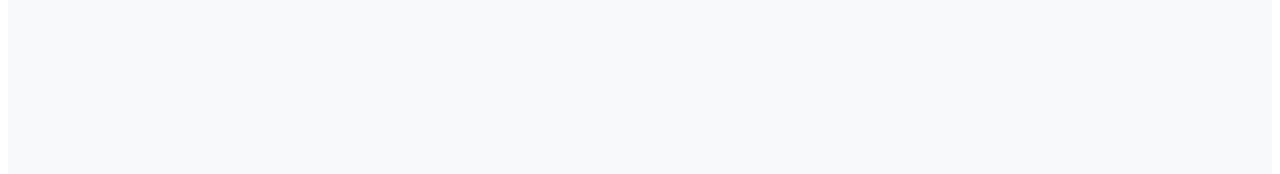
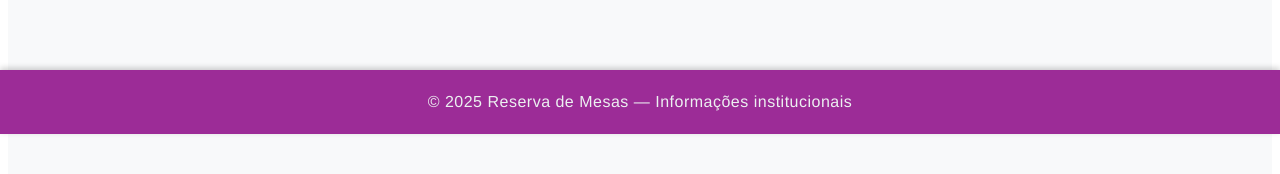
Before and after one commit to olavo-goes/ProjetoPTAS_PTAC, a React (Vite) app in the folder frontend-novo/: page /area-logada in a window 1280 px wide. Shown: the part 666-840 px from the top of the page. Built offline with nearby package versions, Linux system fonts and the light colour scheme; no server answers.

Commit message:
Ajuste final.
Implementação do Footer em AreaLogada e Cardapio.

```diff
--- a/frontend-novo/src/Components/Footer.jsx
+++ b/frontend-novo/src/Components/Footer.jsx
@@ -0,0 +1,12 @@
+import React from "react";
+import styles from "./Footer.module.css";
+
+function Footer({ text }) {
+  return (
+    <footer className={styles.footer}>
+      <p className={styles.text}>{text}</p>
+    </footer>
+  );
+}
+
+export default Footer;
--- /dev/null
+++ b/frontend-novo/src/Components/Footer.module.css
@@ -0,0 +1,42 @@
+.footer {
+  position: fixed;
+  bottom: 0;
+  left: 0;
+  width: 100%;
+  height: 4rem;
+  background-color: #9c2c97;
+  color: white;
+  display: flex;
+  justify-content: center;
+  align-items: center;
+  padding: 0 20px;
+  box-shadow: 0 -2px 6px rgba(0, 0, 0, 0.2);
+  z-index: 1000;
+  box-sizing: border-box;
+}
+
+.text {
+  font-size: 16px;
+  font-weight: 500;
+  font-family: 'Franklin Gothic Medium', 'Arial Narrow', Arial, sans-serif;
+  letter-spacing: 0.5px;
+  color: #ecf0f1;
+  transition: color 0.3s ease, transform 0.2s ease;
+}
+
+.text:hover {
+  color: #1abc9c;
+  transform: translateY(-2px);
+}
+
+@media (max-width: 768px) {
+  .footer {
+    height: auto;
+    padding: 10px;
+    text-align: center;
+  }
+
+  .text {
+    font-size: 14px;
+  }
+}
--- a/frontend-novo/src/pages/AreaLogada.jsx
+++ b/frontend-novo/src/pages/AreaLogada.jsx
@@ -2,6 +2,7 @@ import React, { useEffect, useState } from "react";
 import { Link } from "react-router-dom";
 import styles from "../styles/AreaLogada.module.css";
 import Header from "../Components/Header";
+import Footer from "../Components/Footer";
 import api from "../services/api";
 
 function AreaLogada() {
@@ -57,8 +58,8 @@ function AreaLogada() {
           status: reservaAtiva ? "ocupada" : "disponível",
           horario: reservaAtiva
             ? `${String(new Date(reservaAtiva.data).getHours()).padStart(2, "0")}:${String(
-                new Date(reservaAtiva.data).getMinutes()
-              ).padStart(2, "0")}`
+              new Date(reservaAtiva.data).getMinutes()
+            ).padStart(2, "0")}`
             : null
         };
       });
@@ -126,6 +127,7 @@ function AreaLogada() {
           )}
         </div>
       </div>
+      <Footer text="© 2025 Reserva de Mesas — Informações institucionais" />
     </>
   );
 }
--- a/frontend-novo/src/pages/Cardapio.jsx
+++ b/frontend-novo/src/pages/Cardapio.jsx
@@ -1,6 +1,7 @@
 import React, { useState, useMemo } from "react";
 import styles from "../styles/Cardapio.module.css";
 import Header from "../Components/Header";
+import Footer from "../Components/Footer";
 
 export default function Cardapio() {
   const [categoria, setCategoria] = useState("Todos");
@@ -33,7 +34,7 @@ export default function Cardapio() {
   return (
 
     <div className={styles.container}>
-         <Header />
+      <Header />
       <header className={styles.header}>
         <div className={styles.headerTop}>
           <div>
@@ -95,6 +96,7 @@ export default function Cardapio() {
           </div>
         )}
       </main>
+      <Footer text="© 2025 Reserva de Mesas — Informações institucionais" />
     </div>
   );
 }
--- a/frontend-novo/src/pages/Login.jsx
+++ b/frontend-novo/src/pages/Login.jsx
@@ -10,7 +10,7 @@ function Login() {
   });
 
   const [mensagem, setMensagem] = useState("");
-  const navigate = useNavigate(); // ← Hook para navegação
+  const navigate = useNavigate();
 
   const handleChange = (e) => {
     setLogin({ ...login, [e.target.name]: e.target.value });
```
